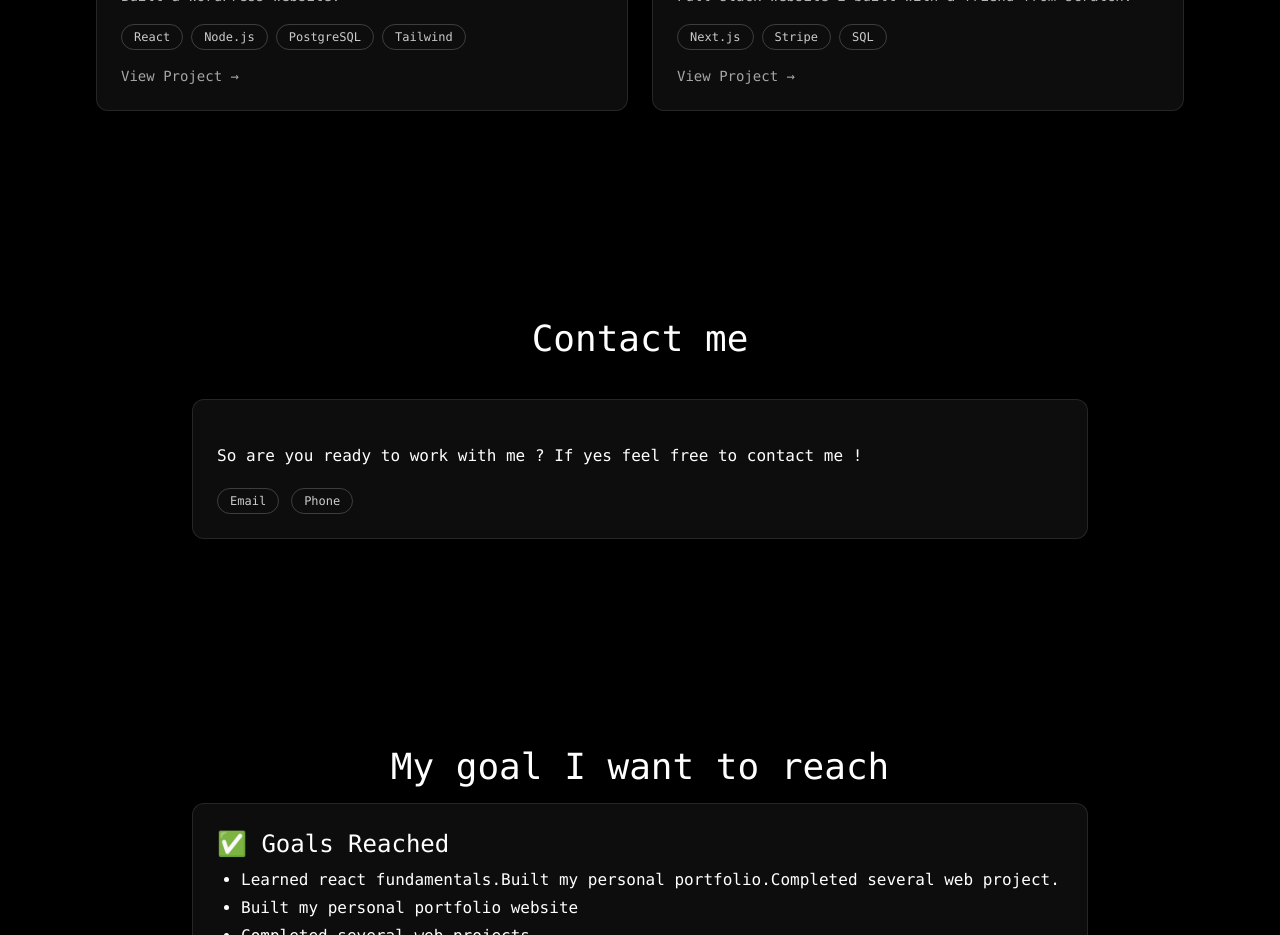
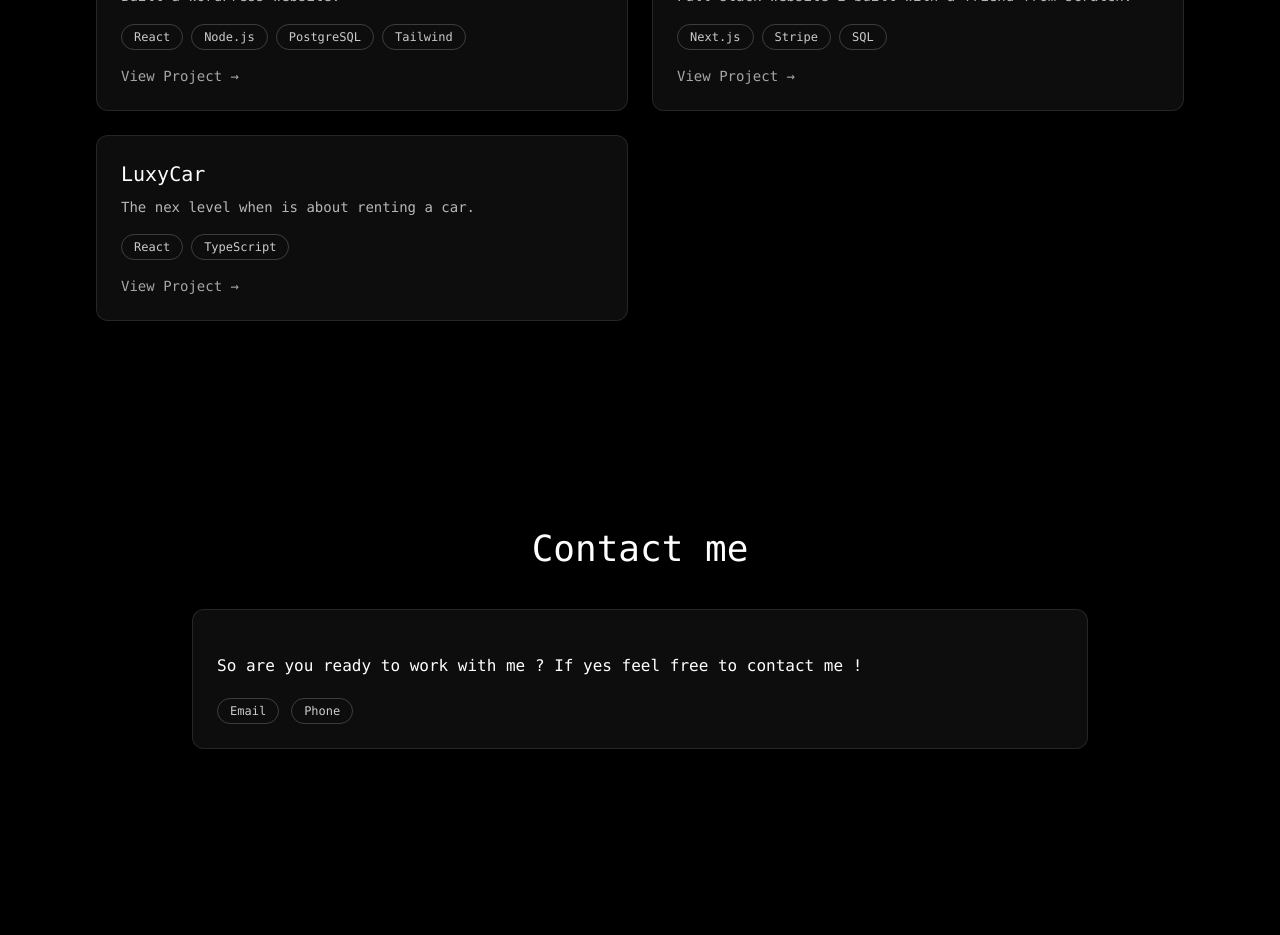
Before and after one commit to redasnkrs/Portfolio., a React (Vite) app: page / in a window 1280 px wide. Shown: the part 2040-2975 px from the top of the page. Built offline with nearby package versions, Linux system fonts and the light colour scheme; a web font is replaced by a local one.

Commit message:
feat: add LuxyCar project

```diff
--- a/src/data/projects.ts
+++ b/src/data/projects.ts
@@ -16,6 +16,12 @@ export const projects: Project[] = [
     description: "Full-stack website i built with a friend from scratch.",
     technologies: ["Next.js", "Stripe", "SQL"],
   },
+  {
+    title: "LuxyCar",
+    description: "The nex level when is about renting a car.",
+    technologies: ["React", "TypeScript"],
+
+  },
   // {
   //   title: "modo.studio",
   //   description: "Full-stack ",
```
